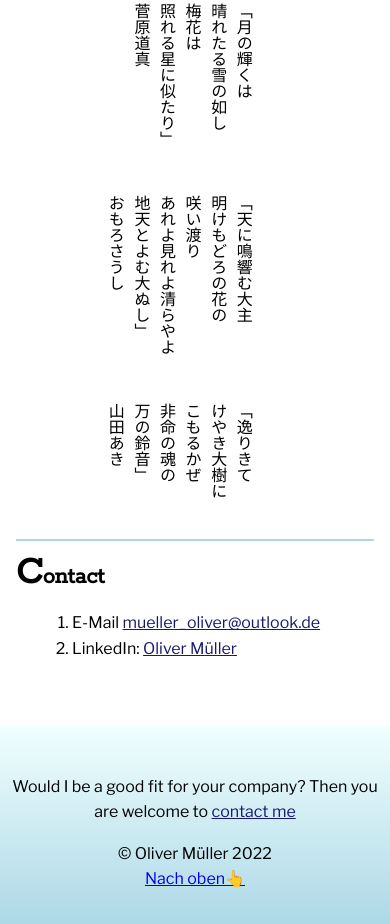
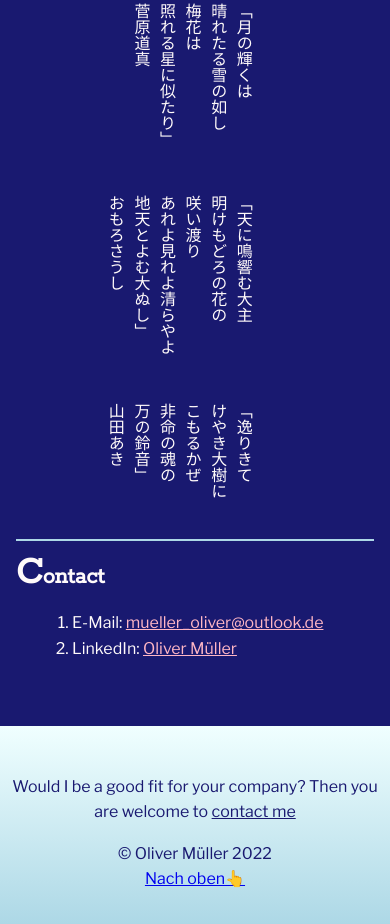
Before and after one commit to OlliMueller/my-cv, a plain HTML site: page index.html in a window 390 px wide. Shown: the part 2072-2996 px from the top of the page. Drawn offline with nearby package versions, Linux system fonts and the dark colour scheme; a web font is replaced by a local one.

Commit message:
add dark-mode by media query

```diff
--- a/index.html
+++ b/index.html
@@ -118,7 +118,7 @@
         <h2 class="headings-article" id="contact">Contact</h2>
         <ol>
           <li>
-            E-Mail
+            E-Mail:
             <a class="link-contact" href="mailto:mueller_oliver@outlook.de"
               >mueller_oliver@outlook.de</a
             >
--- a/style.css
+++ b/style.css
@@ -60,6 +60,8 @@ body {
   color: var(--active-color);
 }
 
+/**********************************/
+
 /**************************************************************/
 /* Specific Stylings */
 
@@ -68,6 +70,7 @@ body {
   padding-top: 4rem;
   text-align: center;
   position: relative;
+  color: var(--main-color);
   background-image: linear-gradient(
     30deg,
     var(--background-color) 60%,
@@ -83,7 +86,7 @@ body {
 }
 
 .footer {
-  background-color: var(--background-color);
+  _background-color: var(--background-color);
   background-image: linear-gradient(
     0deg,
     var(--background-color),
@@ -327,3 +330,20 @@ a[href*="top"]:active {
     margin-top: 3rem;
   }
 }
+
+/**************************************************************/
+/* Dark Mode */
+
+@media (prefers-color-scheme: dark) {
+  body {
+    color: var(--active-color);
+    background: var(--main-color);
+  }
+  .footer,
+  .header {
+    color: var(--main-color);
+  }
+  .link-contact {
+    color: var(--accent-color);
+  }
+}
```
